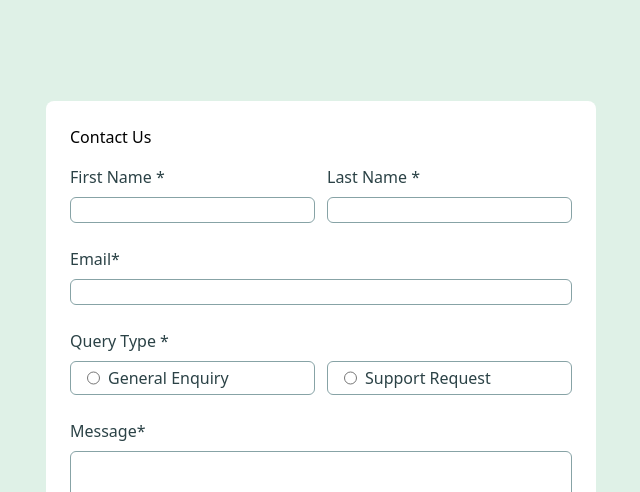
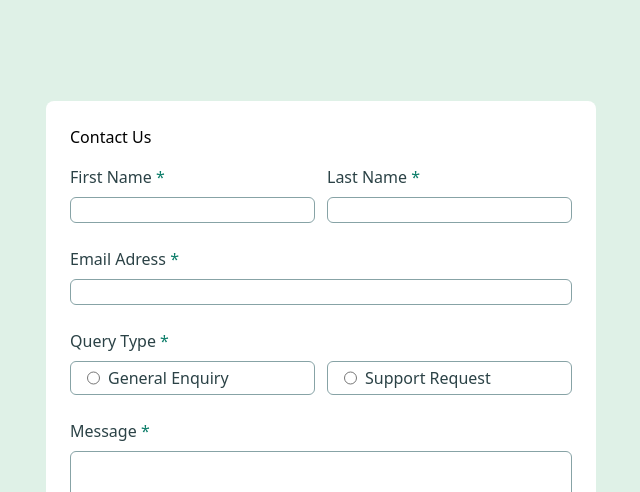
Before and after one commit to code-looney/contact-form, a React (Vite) app: page / in a window 1280 px wide. Shown: the top 492 px of the page, without its empty margins (319-959 px from the left). Built offline with nearby package versions, Linux system fonts and the light colour scheme.

Commit message:
added color mdGreen to asterisk

```diff
--- a/src/App.jsx
+++ b/src/App.jsx
@@ -49,20 +49,20 @@ function handleActiveSupportClick () {
           {/*first name section */}
           <div className="flex flex-col md:flex-row w-full justify-center gap-3">
             <div className="flex flex-col w-full gap-2">
-              <label className="text-darkGray" htmlFor="first-name">First Name <span>*</span></label>
+              <label className="text-darkGray" htmlFor="first-name">First Name <span className="text-mdGreen">*</span></label>
               <input id="first-name" className=" border-mdGray border focus:border-mdGreen focus:outline-none focus:bg-focuslightGreen rounded-md cursor-pointer" type="text" />
             </div>
 
             {/*last name section */}
             <div className="flex flex-col w-full gap-2">
-              <label className="text-darkGray" htmlFor="last-name">Last Name <span>*</span></label>
+              <label className="text-darkGray" htmlFor="last-name">Last Name <span className="text-mdGreen">*</span></label>
               <input className="border-mdGray border focus:border-mdGreen focus:outline-none focus:bg-focuslightGreen rounded-md cursor-pointer" type="text" />
             </div>
           </div>
 
           {/*email */}
           <div className="flex flex-col w-full gap-2">
-              <label className="text-darkGray" htmlFor="email">Email<span>*</span></label>
+              <label className="text-darkGray" htmlFor="email">Email Adress <span className="text-mdGreen">*</span></label>
               <input className="border-mdGray border focus:border-mdGreen focus:outline-none focus:bg-focuslightGreen rounded-md cursor-pointer" type="email" />
           </div>
 
@@ -72,7 +72,7 @@ function handleActiveSupportClick () {
               <div className="flex w-full gap-3 flex-col md:flex-row">
 
               <div className="flex flex-col w-full gap-2">
-              <label className="text-darkGray" htmlFor="query-type">Query Type <span>* </span></label>
+              <label className="text-darkGray" htmlFor="query-type">Query Type <span className="text-mdGreen">* </span></label>
 
               <div className={`flex w-full gap-3 flex-col md:flex-row`}>
                     <label onClick={handleActiveGeneralClick}
@@ -106,7 +106,7 @@ function handleActiveSupportClick () {
 
           {/*message section */}
           <div className="flex flex-col w-full gap-2">
-              <label className="text-darkGray" htmlFor="message">Message<span>*</span></label>
+              <label className="text-darkGray" htmlFor="message">Message <span className="text-mdGreen">*</span></label>
               <textarea className="border border-mdGray w-full rounded-md resize-none focus:border-mdGreen focus:outline-none focus:bg-focuslightGreen cursor-pointer h-28 flex" type="text"></textarea>
           </div>
 
```
